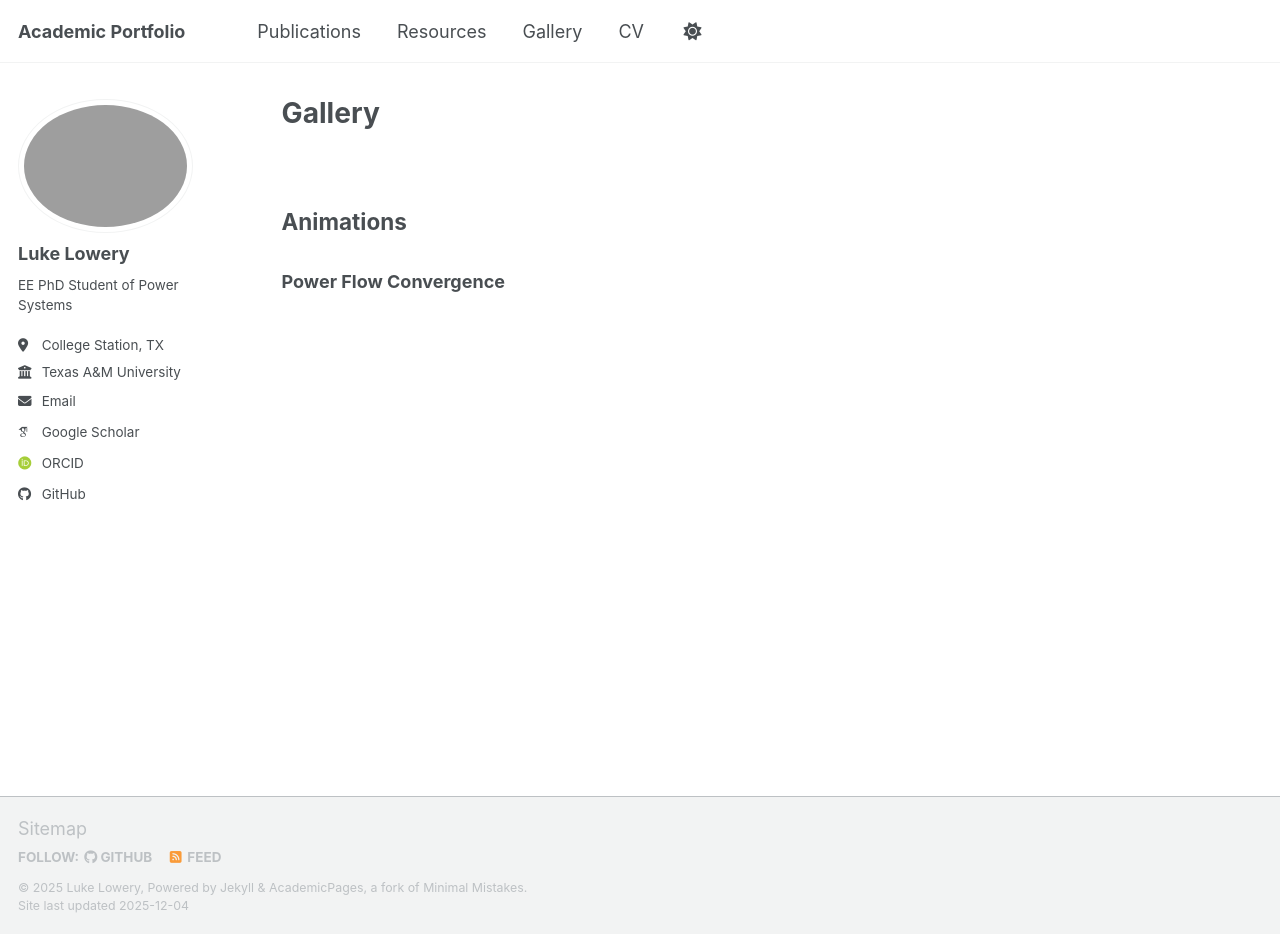
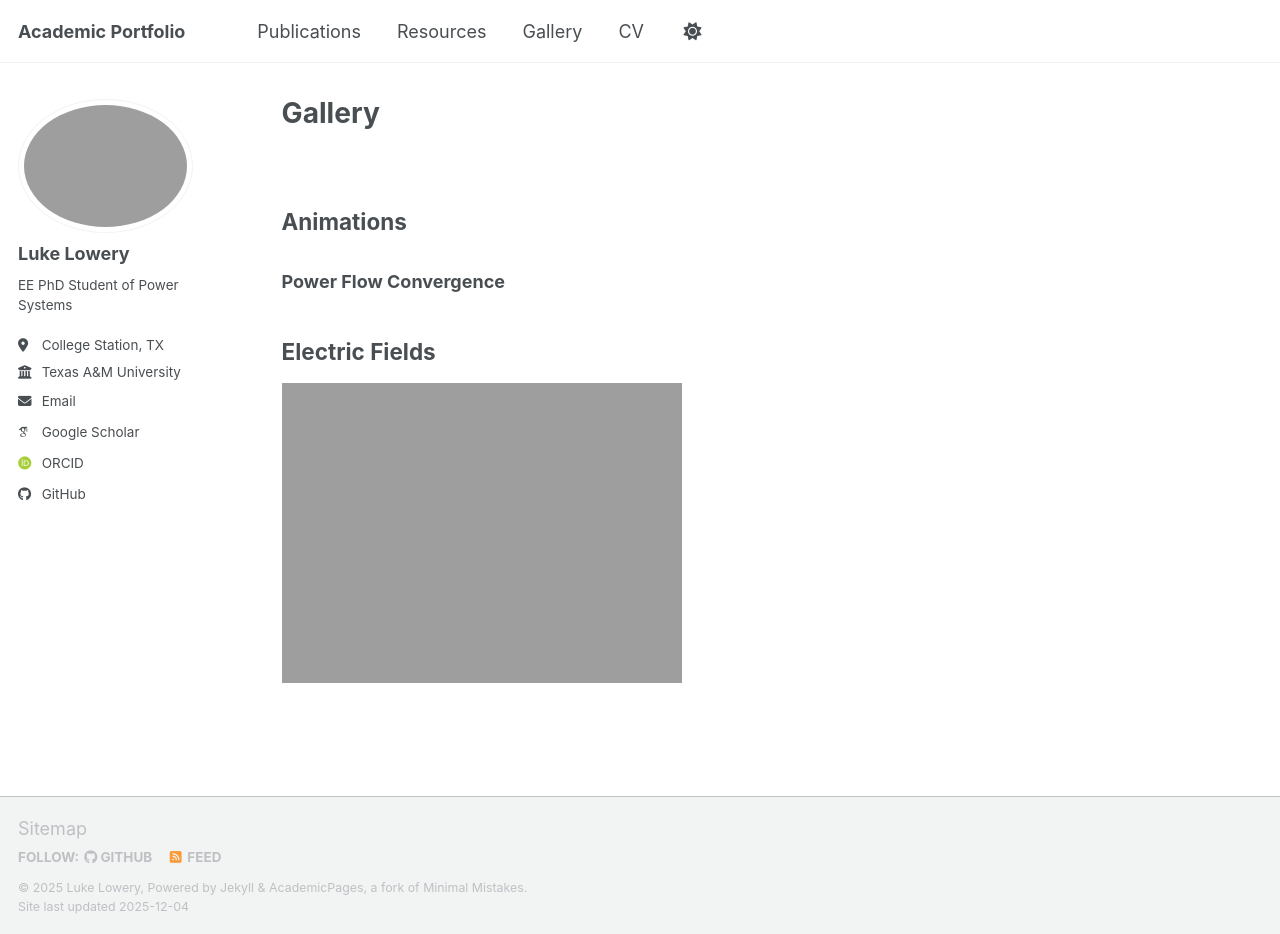
Before and after one commit to lukelowry/lukelowry.github.io, a Jekyll site: the page built from _pages/gallery.md, in a window 1280 px wide and 934 px high. Built offline with Jekyll 4.4.1, drawn with Linux system fonts in a browser that asks for light colours; some web fonts are replaced; a script bundle is joined from its source files by our own code; library files that are not in the unit come from our copies.

Commit message:
gic anim

```diff
--- a/_pages/gallery.md
+++ b/_pages/gallery.md
@@ -10,3 +10,7 @@
 ## Animations
 
 ### Power Flow Convergence
+
+## Electric Fields
+
+<img src='/images/SpinningEigenFieldHighFreq(SlowCrop).gif'>
```
Also changed, not shown: 5 other files.
